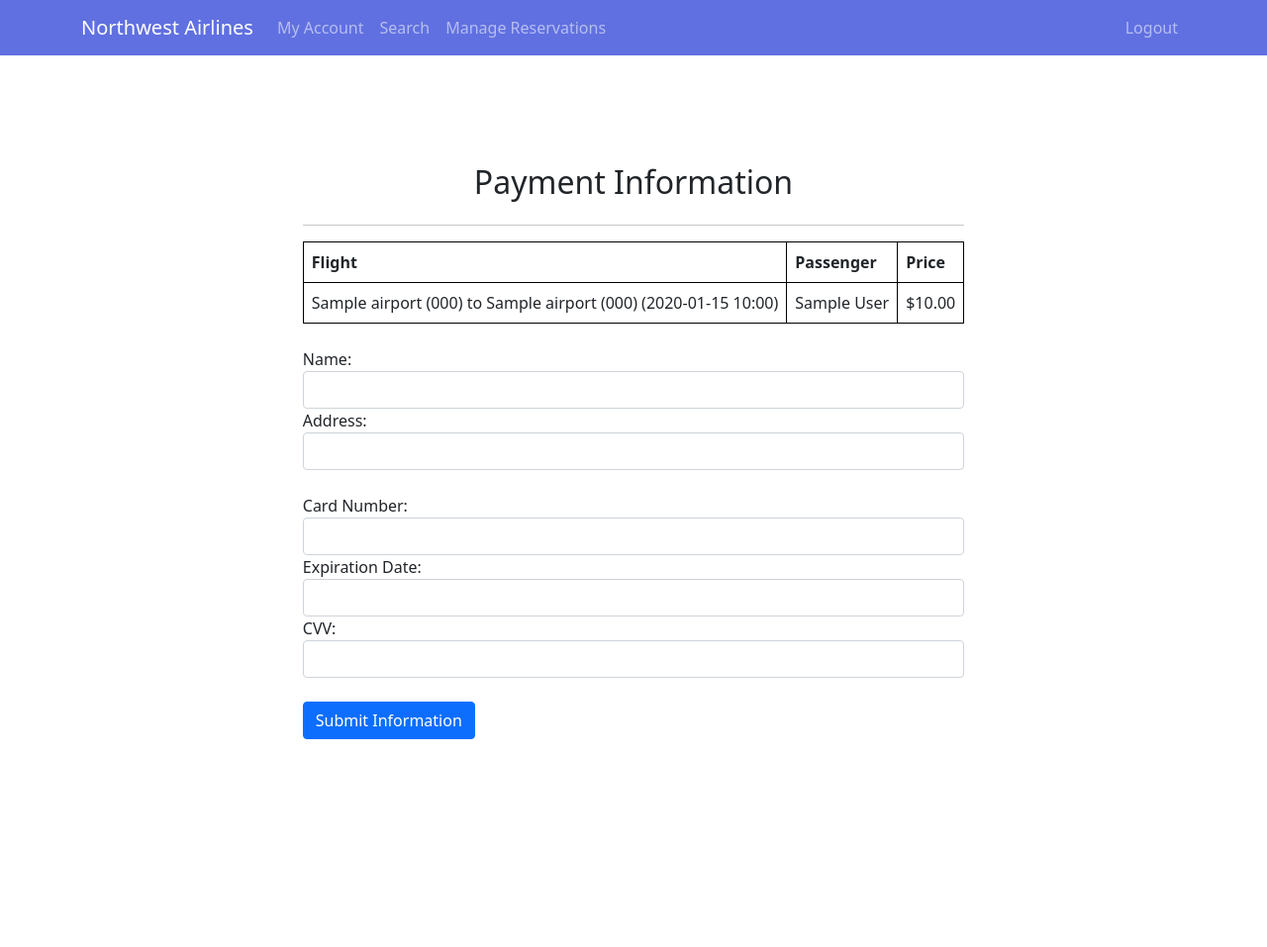
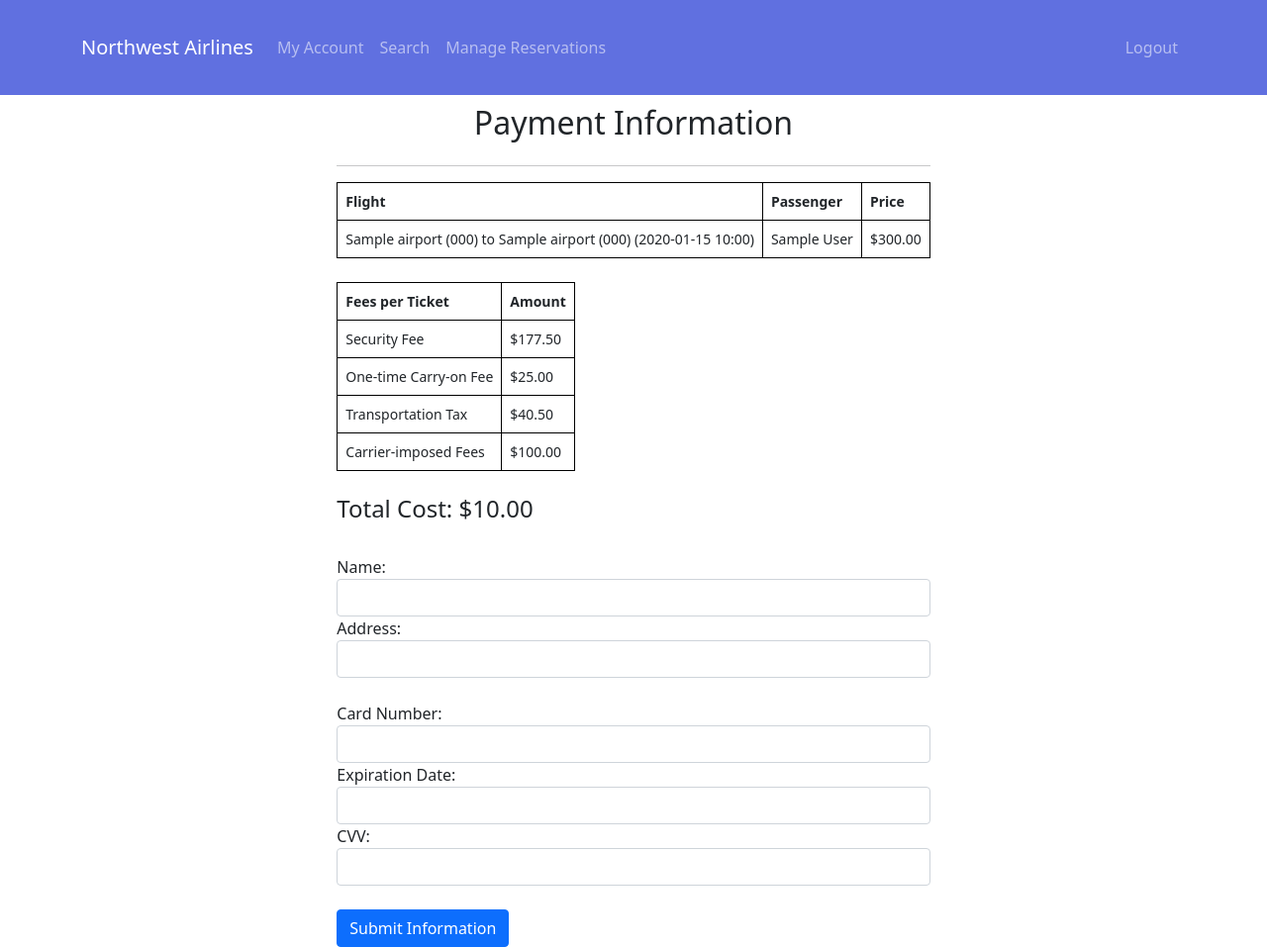
Before and after one commit to mei-sean/Northwest, a Django app: page /payment/1/ in a window 1280 px wide. Shown: the whole page at 99% size. Before the commit the page ends 747 px from the top, so only its background shows below. Run offline with Django 4.2, Linux system fonts and the light colour scheme; a user stored in the database is signed in; tables that the repository leaves empty hold one stand-in row (values such as "Sample post"); some libraries are stand-ins or nearby versions.

Commit message:
fixed search functionality, added some new stuff to payment view, adjust manage reservation page

```diff
--- a/reservations/templates/reservations/payment.html
+++ b/reservations/templates/reservations/payment.html
@@ -3,11 +3,17 @@
 <style>
   table {
     border-collapse: collapse;
+    width: 100
   }
   th,
   td {
     border: 1px solid black;
     padding: 8px;
+    font-size: 14px;
+  }
+  .container {
+    margin-top: 20px;
+    margin-bottom: 20px;
   }
 </style>
 <div
@@ -16,7 +22,7 @@
 >
   <div class="row">
     <div class="col-md-12">
-      <h2 class="text-center mb-4">Payment Information</h2>
+      <h2 class="text-center mb-4"  style="margin-top: 30px;">Payment Information</h2>
       <hr />
       <table>
         <tr>
@@ -28,10 +34,37 @@
         <tr>
           <td>{{ ticket.depart_flight }}</td>
           <td>{{ passenger.first_name }} {{ passenger.last_name }}</td>
-          <td>${{ ticket.total_cost|floatformat:2 }}</td>
+          <td>$300.00</td>
         </tr>
         {% endfor %}
       </table>
+      <br />
+      <table>
+        <tr>
+          <th>Fees per Ticket</th>
+          <th>Amount</th>
+        </tr>
+        <tr>
+          <td>Security Fee</td>
+          <td>$177.50</td>
+        </tr>
+        <tr>
+          <td>One-time Carry-on Fee</td>
+          <td>$25.00</td>
+        </tr>
+        <tr>
+          <td>Transportation Tax</td>
+          <td>$40.50</td>
+        </tr>
+        <tr>
+          <td>Carrier-imposed Fees</td>
+          <td>$100.00</td>
+        </tr>
+      </table>
+      <br />
+
+      <h4>Total Cost: ${{ ticket.total_cost }}</h4>
+
       <br />
       <form method="post" onsubmit="return validateForm()">
         {% csrf_token %}
--- a/reservations/urls.py
+++ b/reservations/urls.py
@@ -15,6 +15,7 @@ urlpatterns = [
     path('payment/<int:ticket_id>/', views.payment_view, name='payment_view'),
     path('manage_reservations/', views.manage_reservations, name='manage_reservations'),
     path('cancel_reservation/<int:ticket_id>/', views.cancel_reservation, name='cancel_reservation'),
+    path('cancel_passenger/<int:ticket_id>/<int:passenger_id>/', views.cancel_passenger, name='cancel_passenger'),
     path('update_user/', views.update_user, name='update_user'),
     path('change_password/', views.change_password, name='change_password'),
 ]
--- a/reservations/views.py
+++ b/reservations/views.py
@@ -148,14 +148,19 @@ def calculate_total_cost(depart_flight, return_flight, num_passengers):
     total_cost = Decimal(0)
 
     # Add the cost of the depart flight
-    total_cost += Decimal(depart_flight.price)
+    total_cost += Decimal(depart_flight.price + 177.5)
+
 
     # Add the cost of the return flight (if there is one)
     if return_flight:
-        total_cost += Decimal(return_flight.price)
+        total_cost += Decimal(return_flight.price + 177.5)
 
     # Multiply the total cost by the number of passengers
     total_cost *= num_passengers
+    '''security fee 177.50
+    one time carry on fee 25.00
+    transportation tax 40.50
+    carrier imposed fees 100.00'''
 
     return total_cost
 
@@ -166,11 +171,11 @@ def passenger_info_view(request, num_tickets):
         return_flight_id = request.GET.get('return_flight_id')
 
         depart_flight = Flight.objects.get(id=depart_flight_id)
-        print(depart_flight)
+
         return_flight = Flight.objects.get(id=return_flight_id) if return_flight_id else None
 
         total_cost = calculate_total_cost(depart_flight, return_flight, num_tickets)
-        print(total_cost)
+
         ticket = Ticket.objects.create(user=request.user, depart_flight=depart_flight, return_flight=return_flight, total_cost=total_cost)
 
         for i in range(1, num_tickets+1):
@@ -224,9 +229,32 @@ def cancel_reservation(request, ticket_id):
     if ticket.user != request.user:
         return HttpResponseForbidden("You do not have permission to cancel this reservation.")
 
+    # Delete the ticket and all related passengers
+    ticket.passengers.all().delete()
     ticket.delete()
+
     messages.success(request, 'Your reservation has been successfully canceled.')
     return redirect('manage_reservations')
+
+@login_required
+def cancel_passenger(request, ticket_id, passenger_id):
+    ticket = Ticket.objects.get(id=ticket_id)
+
+    # Ensure the ticket belongs to the requesting user
+    if ticket.user != request.user:
+        return HttpResponseForbidden("You do not have permission to cancel this reservation.")
+
+    passenger = Passenger.objects.get(id=passenger_id)
+
+
+    # Remove the passenger from the ticket's passengers list
+    ticket.passengers.remove(passenger)
+
+
+    messages.success(request, 'Passenger has been successfully removed from the ticket.')
+    return redirect('manage_reservations')
+
+
 
 @login_required
 def update_user(request):
```
Also changed, not shown: reservations/templates/reservations/manage_reservations.html (+46 -8 lines), reservations/templates/reservations/passenger_information.html (+44 -37 lines), reservations/templates/reservations/search.html (line endings or trailing spaces).
